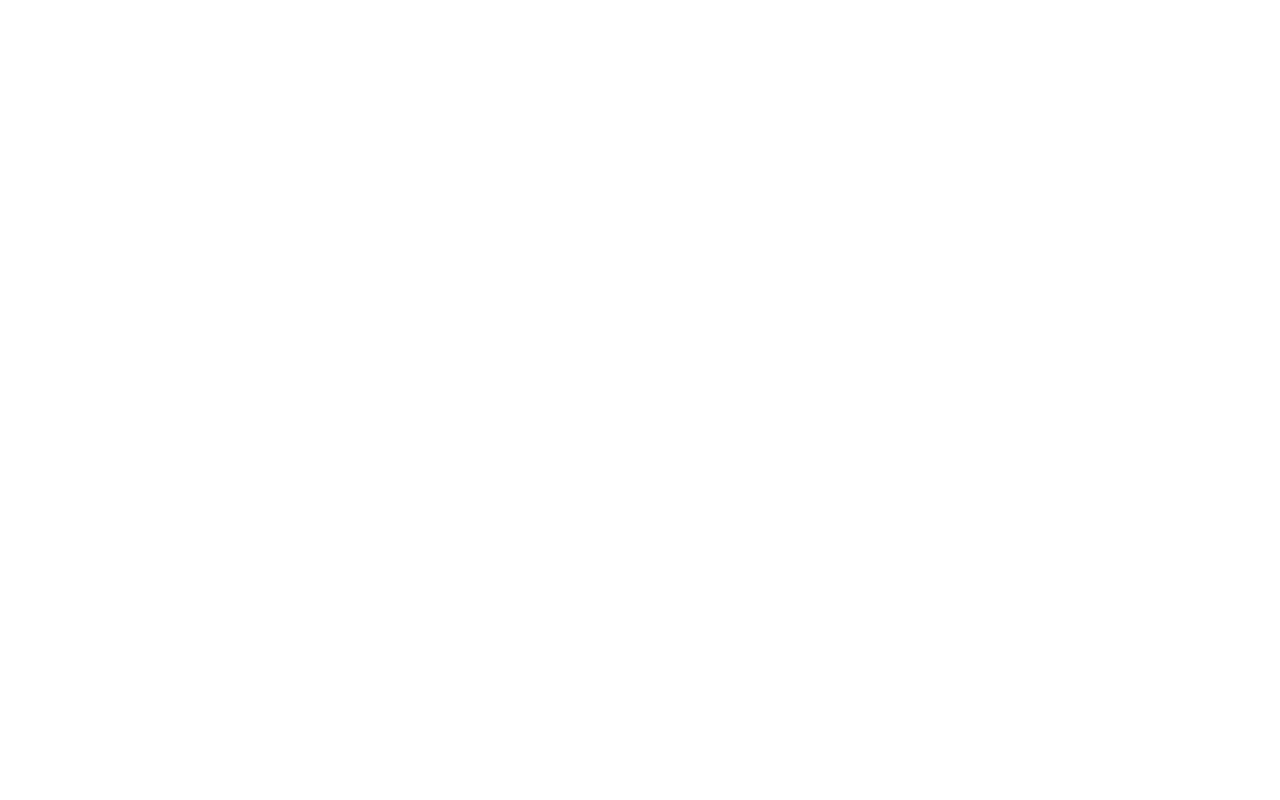
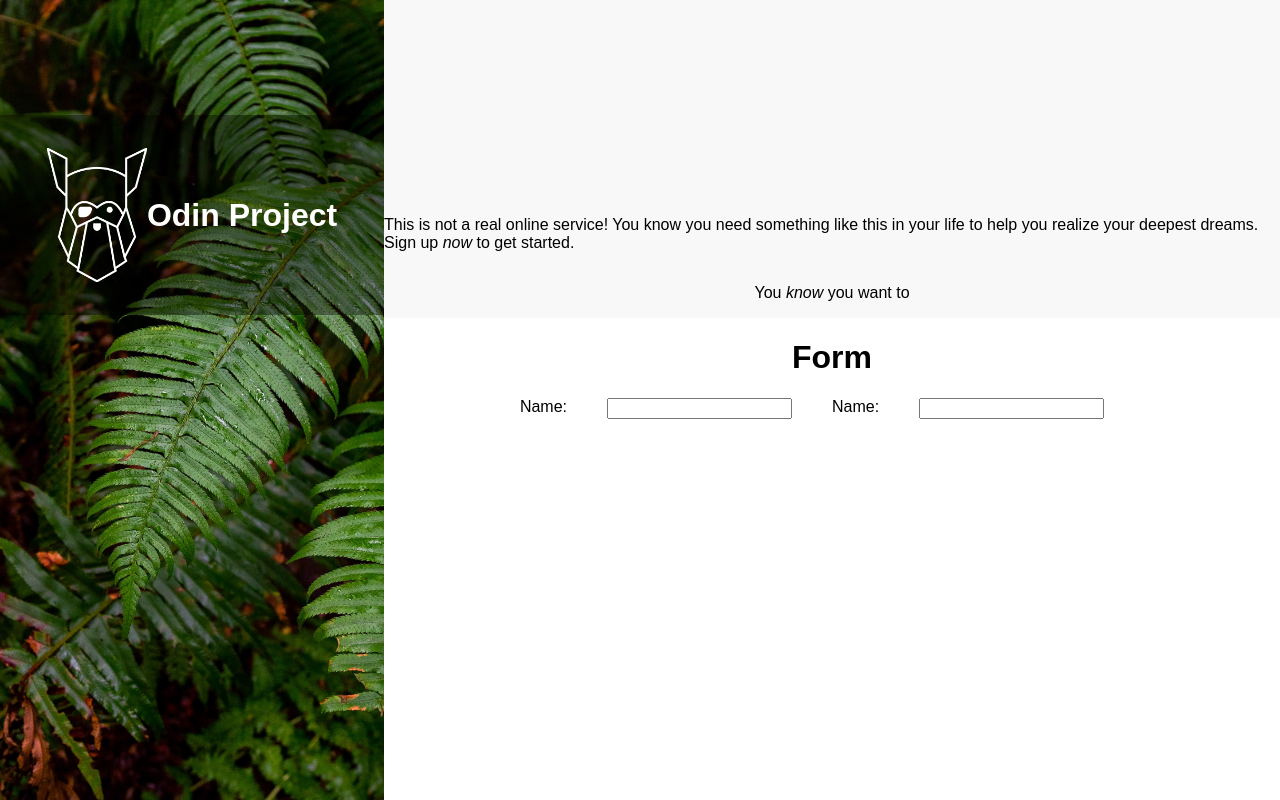
Before and after one commit to dusmer/sign-up-form, a plain HTML site: page index.html in a window 1280 px wide. Drawn offline with Linux system fonts and the light colour scheme.

Commit message:
created basic form formatting

```diff
--- a/index.html
+++ b/index.html
@@ -9,10 +9,43 @@
 </head>
 <body>
     <div class="vert-hero">
+        <div class="vert-logo">
+            <img class="logo" src="images/odin-lined.png" />
+            <h1>Odin Project</h1>
 
+        </div>
     </div>
     <div class="form-main">
+        <div class="instructions">
+            <div class="container">
+                <p>This is not a real online service! You know you need something like this in your life to help you realize your deepest dreams. Sign up <em>now</em> to get started.</p>
 
+            </div>
+
+            <div class="container">
+             <p>You <em>know</em> you want to</p>
+
+            </div>
+        </div>
+        <div class="container">
+            <h1>Form</h1>
+
+        </div>
+        <div class="container">
+            <form>
+            <div class="columns">
+                <div class="container">
+                    <label for="name">Name:</label>
+                    <input type="text" id="name" name="name" />
+                    <label for="name">Name:</label>
+                    <input type="text" id="name" name="name" />
+                </div>
+                <div class="container">
+
+                </div>
+            </div>
+        </form>
+        </div>
     </div>
 </body>
 </html>
--- a/style.css
+++ b/style.css
@@ -1,4 +1,66 @@
 @import url('assets/Norse-Bold.otf');
+
 body {
     font-family: 'Norse Bold', sans-serif;
-  }
+    display:flex;
+    margin: 0px;
+    height:100%;
+
+}
+
+.vert-hero{
+    display:flex;
+    background-image :url("images/main.jpg");
+    background-size: cover;
+    width:30%;
+    min-width:200px;
+    height:100vh;
+
+
+}
+.vert-logo{
+    justify-content: center;
+    margin-top:30%;
+    width:100%;
+    height:200px;
+    background-color: rgba(0, 0, 0, 0.384);
+    display:flex;
+    align-items: center;
+    color:white;
+    flex-wrap: wrap;
+
+
+}
+.form-main{
+    display:flex;
+    width:70%;
+
+    flex-direction: column;
+
+}
+
+.container{
+    display:flex;
+    justify-content: center;
+    gap:40px;
+    flex-wrap: wrap;
+
+}
+
+.columns{
+    display:flex;
+    flex-direction: row;
+    justify-content: space-between;
+    gap:40px;
+    flex-wrap: wrap;
+}
+
+.logo{
+    max-width:100px;
+    height:auto;
+}
+
+.instructions{
+    padding-top: 200px;
+    background-color:rgba(0, 0, 0, 0.027);
+}
```
